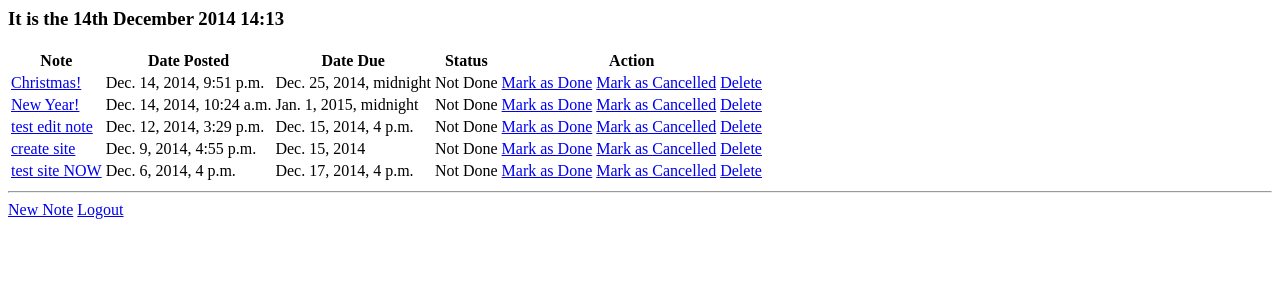
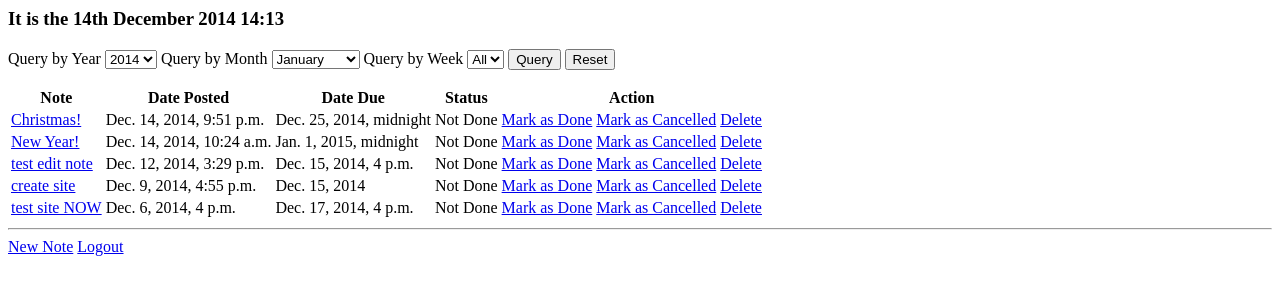
Before and after one commit to krsnewwave/todotime, a Django app: page /todolist/ in a window 1280 px wide. Shown: the top 300 px of the page. Run offline with Django 3.2, Linux system fonts and the light colour scheme; a user stored in the database is signed in; data comes from the database, SQL or seed files in the repository; both versions use the stored data as it was after the commit; parts of the project's set-up code (start-up, migrations or seed data) failed here and were passed over.

Commit message:
Phase 2 No Tests
Phase 2 features: view by month and week.
(no tests)

```diff
--- a/todolist/forms.py
+++ b/todolist/forms.py
@@ -1,6 +1,7 @@
 from django import forms
 from django.contrib.auth.models import User
 from django.forms.extras import SelectDateWidget
+from todolist import DateFilterWidget
 
 from todolist.models import Note
 
@@ -30,3 +31,7 @@ class UpdateNoteForm(forms.ModelForm):
     class Meta:
         model = Note
         fields = ('text', 'date_due')
+
+
+class MonthWeekForm(forms.Form):
+    month = forms.DateField(widget=DateFilterWidget)
--- a/todolist/templates/todolist/list.html
+++ b/todolist/templates/todolist/list.html
@@ -1,5 +1,44 @@
 <h3>It is the {% now "jS F Y H:i" %}</h3>
 
+<form action="{% url 'user_home' %}" method="get">
+    <label for="year">Query by Year</label>
+    <select name="year" id="year" size="1">
+        <option value="2014">2014</option>
+        <option value="2015">2015</option>
+        <option value="2016">2016</option>
+        <option value="2017">2017</option>
+        <option value="2018">2018</option>
+        <option value="2019">2019</option>
+        <option value="2020">2020</option>
+    </select>
+
+    <label for="month">Query by Month</label>
+    <select name="month" id="month" size="1">
+        <option value="01">January</option>
+        <option value="02">February</option>
+        <option value="03">March</option>
+        <option value="04">April</option>
+        <option value="05">May</option>
+        <option value="06">June</option>
+        <option value="07">July</option>
+        <option value="08">August</option>
+        <option value="09">September</option>
+        <option value="10">October</option>
+        <option value="11">November</option>
+        <option value="12">December</option>
+    </select>
+
+    <label for="week">Query by Week</label>
+    <select name="week" id="week" size="1">
+        <option value="All">All</option>
+        <option value="1">1</option>
+        <option value="2">2</option>
+        <option value="3">3</option>
+        <option value="4">4</option>
+    </select>
+    <input type="submit" name = "query" value="Query"/>
+    <input type="submit" name = "reset" value="Reset"/>
+</form>
 
 {% if notes %}
     <table>
--- a/todolist/urls.py
+++ b/todolist/urls.py
@@ -2,7 +2,7 @@ from django.conf.urls import url
 from django.core.urlresolvers import reverse
 from todolist import views
 from todolist.models import Note
-from todolist.views import NoteUpdate, NoteNew
+from todolist.views import NoteUpdate, NoteNew, NoteWeeklyView, NoteMonthlyView
 
 urlpatterns = [
     # url(r'^$', views.index, name='index'),
@@ -16,5 +16,10 @@ urlpatterns = [
     url(r'^done/(?P<note_id>[0-9]+)/$', views.note_done, name='done'),
     url(r'^edit/(?P<pk>[0-9]+)/$', NoteUpdate.as_view(), name='edit'),
     url(r'^delete/(?P<note_id>[0-9]+)/$', views.note_delete, name='delete'),
+    url(r'^(?P<year>[0-9]{4})/(?P<month>[^/]+)/week/(?P<week>(?:[1-4]+|All))/$',
+        views.user_home, name="note_week"),
 
+    # url(r'^(?P<year>[0-9]{4})/week/(?P<week>[0-9]+)/$', NoteWeeklyView.as_view(), name="note_week"),
+    # url(r'^(?P<year>[0-9]{4})/(?P<month>[0-9]+)/$', NoteMonthlyView.as_view(month_format='%m'),
+    # name="note_month"),
 ]
--- a/todolist/views.py
+++ b/todolist/views.py
@@ -1,23 +1,16 @@
-from datetime import timedelta
+from datetime import timedelta, datetime
+from time import strptime, strftime
 
 from django.contrib.auth.decorators import login_required
-from django.shortcuts import render_to_response, render
+from django.shortcuts import render_to_response, render, get_object_or_404
 from django.http import HttpResponseRedirect, Http404
 from django.template import RequestContext
 from django.utils.datetime_safe import date
-from django.views.generic import UpdateView, CreateView
+from django.views.generic import UpdateView, CreateView, WeekArchiveView, MonthArchiveView
 from django.contrib.auth import authenticate, login, logout
 
 from todolist.forms import UserForm, NewNoteForm, UpdateNoteForm
 from todolist.models import Note
-
-
-def index(request):
-    # TODO: after login, displays ALL the user's notes
-    notes = Note.objects.order_by('-date_due')
-    output = {'notes': notes}
-
-    return render(request, 'todolist/list.html', output)
 
 
 def register(request):
@@ -73,11 +66,27 @@ def login_user(request):
 def user_home(request):
     """Defines the user's home page. Shows a tabular representation of the user's documents"""
     user = request.user
-    user_notes = Note.objects.filter(user_id=user.id)
-    # sorted_user_notes = sorted(user_notes, key=lambda note: note.date_posted)
-    # Entry.objects.filter(blog_id=4)
+    year = request.GET.get('year')
+    if request.GET.get('query'):
+        # if week is ALL, then create the date
+        week = request.GET.get('week')
+        month = request.GET.get('month')
+        if week == 'All':
+            filter_date = datetime.strptime(month + ' ' + year, "%m %Y")
+            user_notes = Note.objects.filter(user_id=user.id, date_due__gte=filter_date,
+                                             date_due__lt=filter_date + timedelta(weeks=4))
+        # else, do some tricks on weeks & months
+        else:
+            filter_date = datetime.strptime(month + ' ' + year, "%m %Y")
+            week_start = filter_date + timedelta(weeks=int(week) - 1)
+            user_notes = Note.objects.filter(user_id=user.id,
+                                             date_due__gte=week_start,
+                                             date_due__lt=week_start + timedelta(weeks=1))
 
-    #+1 day rule.
+    else:
+        user_notes = Note.objects.filter(user_id=user.id)
+
+    # +1 day rule.
     curr_date = date.today()
     for user_note in user_notes:
         if (not user_note.is_cancelled or not user_note.is_done) and user_note.date_due.date() < curr_date:
@@ -188,3 +197,25 @@ class NoteUpdate(UpdateView):
     template_name_suffix = "_update_form"
     form_class = UpdateNoteForm
     success_url = '/todolist/'
+
+
+# CBV for weekly view
+class NoteWeeklyView(WeekArchiveView):
+    queryset = Note.objects.all()
+    date_field = "date_due"
+    make_object_list = True
+    week_format = "%W"
+    allow_future = True
+    template_name_suffix = "_week"
+
+
+# CBV for monthly view
+class NoteMonthlyView(MonthArchiveView):
+    model = Note
+    date_field = "date_due"
+    make_object_list = True
+    allow_future = True
+    template_name_suffix = "_month"
+
+    def get_queryset(self):
+        return Note.objects.filter(user=self.request.user)
--- a/todotime/settings.py
+++ b/todotime/settings.py
@@ -75,7 +75,8 @@ USE_I18N = True
 
 USE_L10N = True
 
-USE_TZ = True
+#setting this to false as setting time zones is a detail I don't want to get to right now
+USE_TZ = False
 
 
 # Static files (CSS, JavaScript, Images)
```
Also changed, not shown: todolist/DateFilterWidget.py (added, +40 -0 lines), todolist/templates/todolist/note_month.html (added, +23 -0 lines), todolist/templates/todolist/note_week.html (added, +25 -0 lines), db.sqlite3, 1 other file.
